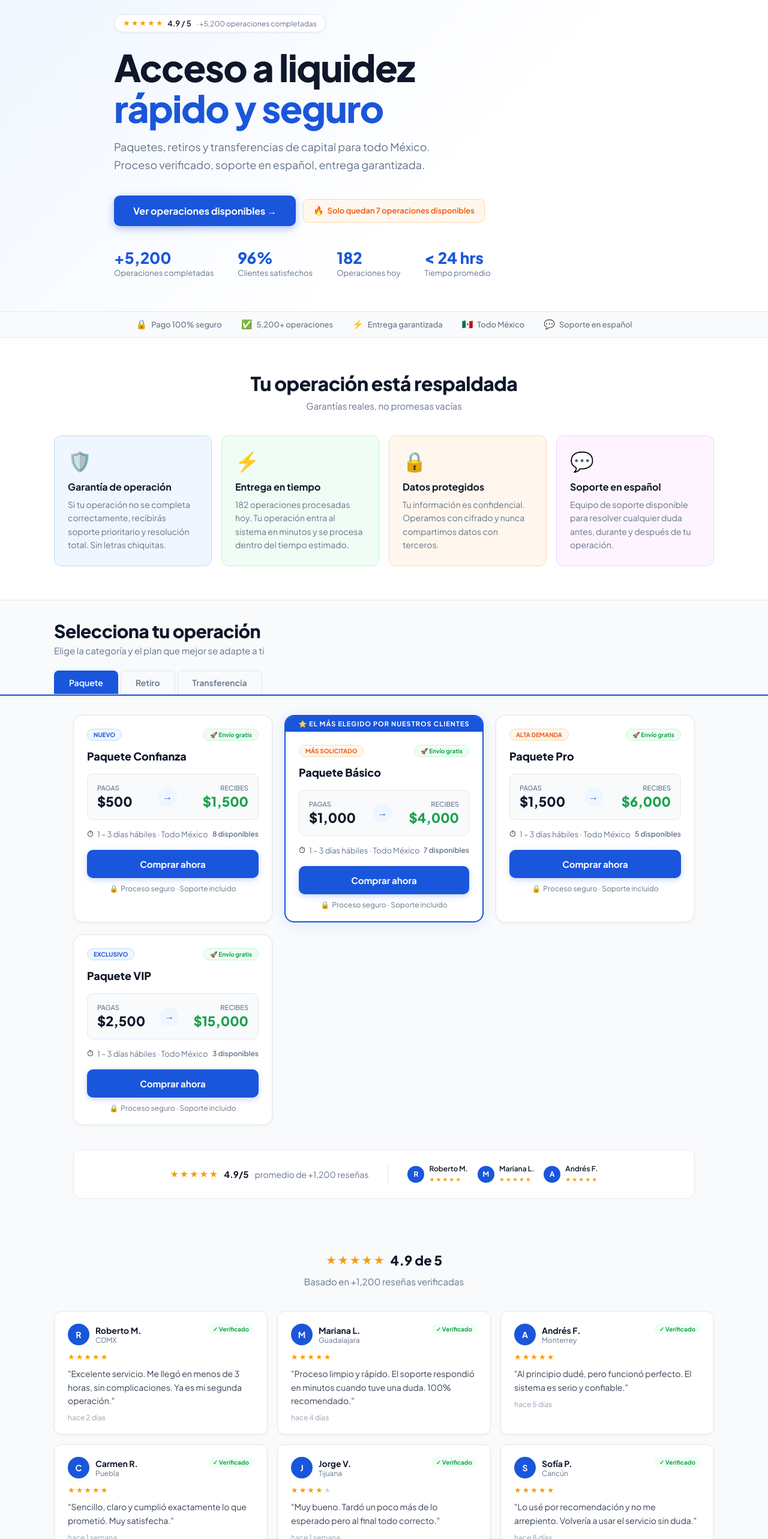
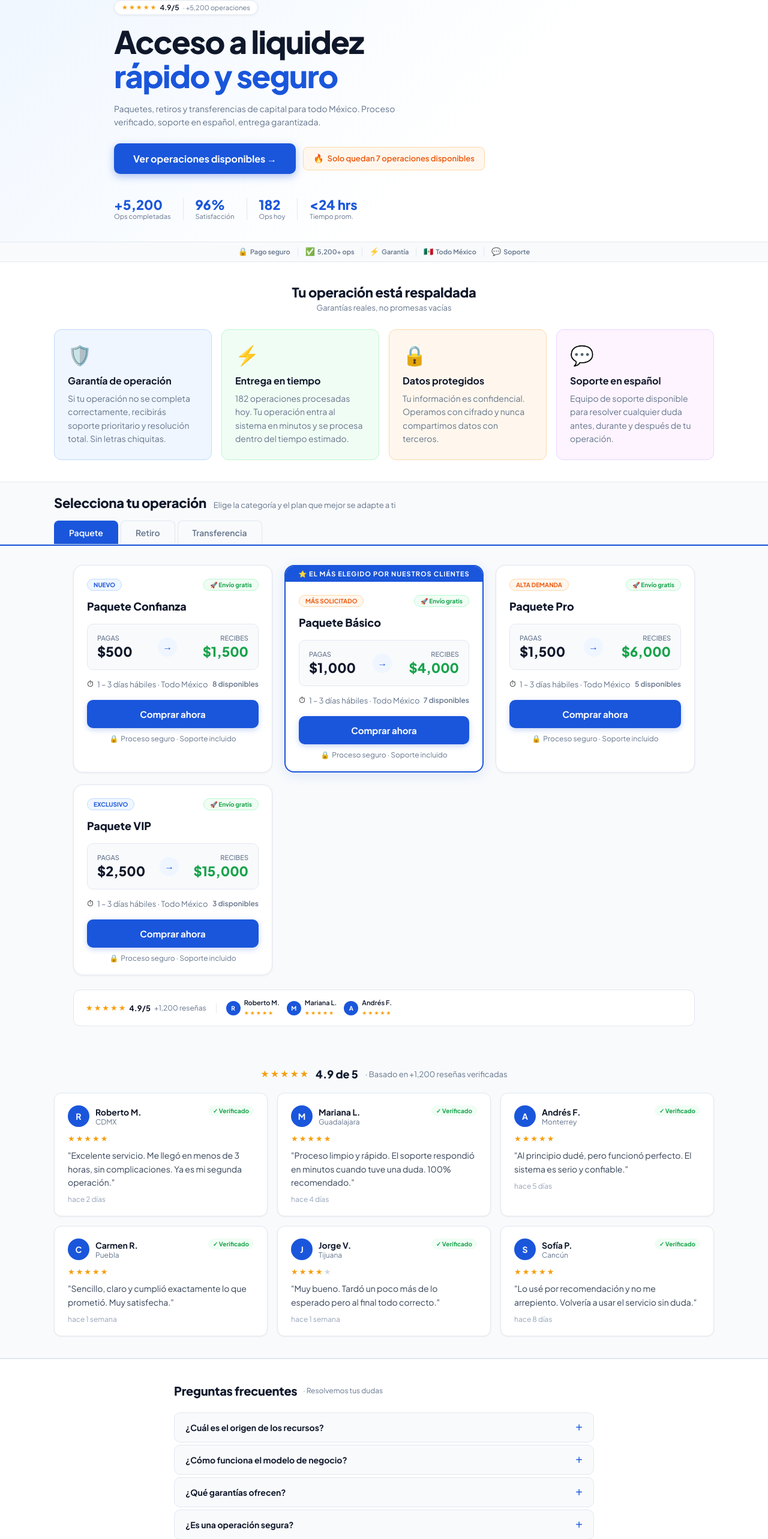
Before and after one commit to andreacanabal/cld-platform-mx, a React (Vite) app: page / in a window 1280 px wide. Shown: the part 135-2701 px from the top of the page at 60% size. Built offline with nearby package versions, Linux system fonts and the light colour scheme.

Commit message:
Update App.tsx

```diff
--- a/src/App.tsx
+++ b/src/App.tsx
@@ -144,13 +144,13 @@ function Nav({ setView, view }: { setView: (v: string) => void; view: string })
 }
 
 function Sellos() {
-  const items = [{ icon:"🔒", label:"Pago 100% seguro" },{ icon:"✅", label:"5,200+ operaciones" },{ icon:"⚡", label:"Entrega garantizada" },{ icon:"🇲🇽", label:"Todo México" },{ icon:"💬", label:"Soporte en español" }];
+  const items = [{ icon:"🔒", label:"Pago seguro" },{ icon:"✅", label:"5,200+ ops" },{ icon:"⚡", label:"Garantía" },{ icon:"🇲🇽", label:"Todo México" },{ icon:"💬", label:"Soporte" }];
   return (
-    <div style={{ background:C.surface, borderBottom:"1px solid "+C.border, padding:"12px 32px", display:"flex", gap:32, justifyContent:"center", flexWrap:"wrap" }}>
-      {items.map(s=>(
-        <div key={s.label} style={{ display:"flex", alignItems:"center", gap:7 }}>
-          <span style={{ fontSize:15 }}>{s.icon}</span>
-          <span style={{ fontSize:13, color:C.muted, fontWeight:500, fontFamily:"'Plus Jakarta Sans',sans-serif" }}>{s.label}</span>
+    <div style={{ background:C.surface, borderBottom:"1px solid "+C.border, padding:"8px 16px", display:"flex", gap:0, justifyContent:"center", flexWrap:"nowrap", overflowX:"auto" }}>
+      {items.map((s,i)=>(
+        <div key={s.label} style={{ display:"flex", alignItems:"center", gap:4, padding:"0 12px", borderRight: i<items.length-1 ? "1px solid "+C.border : "none", flexShrink:0 }}>
+          <span style={{ fontSize:13 }}>{s.icon}</span>
+          <span style={{ fontSize:11, color:C.muted, fontWeight:600, fontFamily:"'Plus Jakarta Sans',sans-serif", whiteSpace:"nowrap" }}>{s.label}</span>
         </div>
       ))}
     </div>
@@ -164,17 +164,17 @@ function Hero({ setView }: { setView: (v: string) => void }) {
     return ()=>clearInterval(t);
   }, []);
   return (
-    <section style={{ background:"linear-gradient(135deg,"+C.blueLight+" 0%,#fff 60%)", padding:"64px 32px 56px", borderBottom:"1px solid "+C.border }}>
+    <section style={{ background:"linear-gradient(135deg,"+C.blueLight+" 0%,#fff 60%)", padding:"40px 24px 36px", borderBottom:"1px solid "+C.border }}>
       <div style={{ maxWidth:900, margin:"0 auto" }}>
-        <div style={{ display:"inline-flex", alignItems:"center", gap:8, background:C.white, border:"1px solid "+C.border, borderRadius:99, padding:"6px 14px", marginBottom:24, boxShadow:"0 1px 4px rgba(0,0,0,0.06)" }}>
-          <Estrellas n={5} size={13} />
-          <span style={{ fontSize:13, fontWeight:600, color:C.text, fontFamily:"'Plus Jakarta Sans',sans-serif" }}>4.9 / 5</span>
-          <span style={{ fontSize:12, color:C.muted, fontFamily:"'Plus Jakarta Sans',sans-serif" }}>· +5,200 operaciones completadas</span>
+        <div style={{ display:"inline-flex", alignItems:"center", gap:6, background:C.white, border:"1px solid "+C.border, borderRadius:99, padding:"4px 12px", marginBottom:16, boxShadow:"0 1px 4px rgba(0,0,0,0.06)" }}>
+          <Estrellas n={5} size={11} />
+          <span style={{ fontSize:12, fontWeight:600, color:C.text, fontFamily:"'Plus Jakarta Sans',sans-serif" }}>4.9/5</span>
+          <span style={{ fontSize:11, color:C.muted, fontFamily:"'Plus Jakarta Sans',sans-serif" }}>· +5,200 operaciones</span>
         </div>
-        <h1 style={{ fontFamily:"'Plus Jakarta Sans',sans-serif", fontSize:"clamp(36px,6vw,62px)", fontWeight:800, color:C.text, lineHeight:1.1, margin:"0 0 16px", letterSpacing:-1.5 }}>
+        <h1 style={{ fontFamily:"'Plus Jakarta Sans',sans-serif", fontSize:"clamp(28px,5vw,52px)", fontWeight:800, color:C.text, lineHeight:1.1, margin:"0 0 16px", letterSpacing:-1.5 }}>
           Acceso a liquidez<br /><span style={{ color:C.blue }}>rápido y seguro</span>
         </h1>
-        <p style={{ fontSize:18, color:C.muted, maxWidth:540, lineHeight:1.65, marginBottom:36, fontFamily:"'Plus Jakarta Sans',sans-serif" }}>
+        <p style={{ fontSize:14, color:C.muted, maxWidth:480, lineHeight:1.55, marginBottom:24, fontFamily:"'Plus Jakarta Sans',sans-serif" }}>
           Paquetes, retiros y transferencias de capital para todo México. Proceso verificado, soporte en español, entrega garantizada.
         </p>
         <div style={{ display:"flex", gap:12, flexWrap:"wrap", alignItems:"center", marginBottom:40 }}>
@@ -187,11 +187,11 @@ function Hero({ setView }: { setView: (v: string) => void }) {
             <span style={{ fontSize:13, fontWeight:600, color:C.orange, fontFamily:"'Plus Jakarta Sans',sans-serif" }}>Solo quedan {ops} operaciones disponibles</span>
           </div>
         </div>
-        <div style={{ display:"flex", gap:40, flexWrap:"wrap" }}>
-          {[{n:"+5,200",l:"Operaciones completadas"},{n:"96%",l:"Clientes satisfechos"},{n:"182",l:"Operaciones hoy"},{n:"< 24 hrs",l:"Tiempo promedio"}].map(s=>(
-            <div key={s.l}>
-              <div style={{ fontSize:26, fontWeight:800, color:C.blue, fontFamily:"'Plus Jakarta Sans',sans-serif", lineHeight:1 }}>{s.n}</div>
-              <div style={{ fontSize:13, color:C.muted, marginTop:4, fontFamily:"'Plus Jakarta Sans',sans-serif" }}>{s.l}</div>
+        <div style={{ display:"flex", gap:0, flexWrap:"nowrap", overflowX:"auto" }}>
+          {[{n:"+5,200",l:"Ops completadas"},{n:"96%",l:"Satisfacción"},{n:"182",l:"Ops hoy"},{n:"<24 hrs",l:"Tiempo prom."}].map((s,i,arr)=>(
+            <div key={s.l} style={{ paddingRight:20, marginRight:20, borderRight: i<arr.length-1 ? "1px solid "+C.border : "none", flexShrink:0 }}>
+              <div style={{ fontSize:22, fontWeight:800, color:C.blue, fontFamily:"'Plus Jakarta Sans',sans-serif", lineHeight:1 }}>{s.n}</div>
+              <div style={{ fontSize:11, color:C.muted, marginTop:2, fontFamily:"'Plus Jakarta Sans',sans-serif", whiteSpace:"nowrap" }}>{s.l}</div>
             </div>
           ))}
         </div>
@@ -208,11 +208,11 @@ function SeccionGarantias() {
     { icon:"💬", titulo:"Soporte en español", desc:"Equipo de soporte disponible para resolver cualquier duda antes, durante y después de tu operación.", bg:"#fdf4ff", border:"#e9d5ff" },
   ];
   return (
-    <section style={{ background:C.white, padding:"56px 32px", borderBottom:"1px solid "+C.border }}>
+    <section style={{ background:C.white, padding:"36px 32px", borderBottom:"1px solid "+C.border }}>
       <div style={{ maxWidth:1100, margin:"0 auto" }}>
-        <div style={{ textAlign:"center", marginBottom:40 }}>
-          <h2 style={{ fontSize:32, fontWeight:800, color:C.text, fontFamily:"'Plus Jakarta Sans',sans-serif", marginBottom:8, letterSpacing:-0.5 }}>Tu operación está respaldada</h2>
-          <p style={{ fontSize:15, color:C.muted, fontFamily:"'Plus Jakarta Sans',sans-serif" }}>Garantías reales, no promesas vacías</p>
+        <div style={{ textAlign:"center", marginBottom:28 }}>
+          <h2 style={{ fontSize:22, fontWeight:800, color:C.text, fontFamily:"'Plus Jakarta Sans',sans-serif", marginBottom:4, letterSpacing:-0.3 }}>Tu operación está respaldada</h2>
+          <p style={{ fontSize:13, color:C.muted, fontFamily:"'Plus Jakarta Sans',sans-serif" }}>Garantías reales, no promesas vacías</p>
         </div>
         <div style={{ display:"grid", gridTemplateColumns:"repeat(auto-fill,minmax(240px,1fr))", gap:16 }}>
           {items.map(g=>(
@@ -231,14 +231,12 @@ function SeccionGarantias() {
 
 function SeccionReviews() {
   return (
-    <section style={{ background:C.surface, padding:"56px 32px", borderBottom:"1px solid "+C.border }}>
+    <section style={{ background:C.surface, padding:"36px 20px", borderBottom:"1px solid "+C.border }}>
       <div style={{ maxWidth:1100, margin:"0 auto" }}>
-        <div style={{ textAlign:"center", marginBottom:40 }}>
-          <div style={{ display:"inline-flex", alignItems:"center", gap:10, marginBottom:12 }}>
-            <Estrellas n={5} size={20} />
-            <span style={{ fontSize:22, fontWeight:800, color:C.text, fontFamily:"'Plus Jakarta Sans',sans-serif" }}>4.9 de 5</span>
-          </div>
-          <div style={{ fontSize:15, color:C.muted, fontFamily:"'Plus Jakarta Sans',sans-serif" }}>Basado en +1,200 reseñas verificadas</div>
+        <div style={{ display:"flex", alignItems:"center", gap:12, marginBottom:20, justifyContent:"center", flexWrap:"wrap" }}>
+          <Estrellas n={5} size={16} />
+          <span style={{ fontSize:18, fontWeight:800, color:C.text, fontFamily:"'Plus Jakarta Sans',sans-serif" }}>4.9 de 5</span>
+          <span style={{ fontSize:13, color:C.muted, fontFamily:"'Plus Jakarta Sans',sans-serif" }}>· Basado en +1,200 reseñas verificadas</span>
         </div>
         <div style={{ display:"grid", gridTemplateColumns:"repeat(auto-fill,minmax(300px,1fr))", gap:16 }}>
           {REVIEWS_DATA.map((r,i)=>(
@@ -280,10 +278,12 @@ function Productos({ setView, setCarrito }: { setView: (v: string) => void; setC
 
   return (
     <div style={{ background:C.white, minHeight:"60vh" }}>
-      <div style={{ background:C.surface, borderBottom:"1px solid "+C.border, padding:"32px 32px 0" }}>
+      <div style={{ background:C.surface, borderBottom:"1px solid "+C.border, padding:"20px 20px 0" }}>
         <div style={{ maxWidth:1100, margin:"0 auto" }}>
-          <h2 style={{ fontSize:30, fontWeight:800, color:C.text, fontFamily:"'Plus Jakarta Sans',sans-serif", marginBottom:4, letterSpacing:-0.5 }}>Selecciona tu operación</h2>
-          <p style={{ fontSize:15, color:C.muted, marginBottom:24, fontFamily:"'Plus Jakarta Sans',sans-serif" }}>Elige la categoría y el plan que mejor se adapte a ti</p>
+          <div style={{ display:"flex", alignItems:"baseline", gap:12, flexWrap:"wrap", marginBottom:16 }}>
+            <h2 style={{ fontSize:22, fontWeight:800, color:C.text, fontFamily:"'Plus Jakarta Sans',sans-serif", margin:0, letterSpacing:-0.3 }}>Selecciona tu operación</h2>
+            <span style={{ fontSize:13, color:C.muted, fontFamily:"'Plus Jakarta Sans',sans-serif" }}>Elige la categoría y el plan que mejor se adapte a ti</span>
+          </div>
           <div style={{ display:"flex", gap:4 }}>
             {tipos.map(t=>(
               <button key={t} onClick={()=>setFiltro(t)} style={{ background:filtro===t?C.blue:"transparent", color:filtro===t?"#fff":C.muted, border:"1px solid "+(filtro===t?C.blue:C.border), borderBottom:"none", padding:"10px 24px", fontSize:14, fontWeight:600, fontFamily:"'Plus Jakarta Sans',sans-serif", cursor:"pointer", borderRadius:"8px 8px 0 0", transition:"all 0.15s" }}>
@@ -341,20 +341,19 @@ function Productos({ setView, setCarrito }: { setView: (v: string) => void; setC
               </div>
             ))}
           </div>
-          <div style={{ marginTop:40, background:C.white, border:"1px solid "+C.border, borderRadius:12, padding:"24px", display:"flex", gap:32, alignItems:"center", flexWrap:"wrap", justifyContent:"center" }}>
-            <div style={{ display:"flex", alignItems:"center", gap:10 }}>
-              <Estrellas n={5} size={16} />
-              <span style={{ fontSize:15, fontWeight:700, color:C.text, fontFamily:"'Plus Jakarta Sans',sans-serif" }}>4.9/5</span>
-              <span style={{ fontSize:14, color:C.muted, fontFamily:"'Plus Jakarta Sans',sans-serif" }}>promedio de +1,200 reseñas</span>
+          <div style={{ marginTop:24, background:C.white, border:"1px solid "+C.border, borderRadius:12, padding:"14px 20px", display:"flex", gap:0, alignItems:"center", flexWrap:"nowrap", overflowX:"auto" }}>
+            <div style={{ display:"flex", alignItems:"center", gap:6, paddingRight:16, borderRight:"1px solid "+C.border, flexShrink:0 }}>
+              <Estrellas n={5} size={13} />
+              <span style={{ fontSize:13, fontWeight:700, color:C.text, fontFamily:"'Plus Jakarta Sans',sans-serif" }}>4.9/5</span>
+              <span style={{ fontSize:12, color:C.muted, fontFamily:"'Plus Jakarta Sans',sans-serif", whiteSpace:"nowrap" }}>+1,200 reseñas</span>
             </div>
-            <div style={{ width:1, height:32, background:C.border }} />
-            <div style={{ display:"flex", gap:16, flexWrap:"wrap" }}>
+            <div style={{ display:"flex", gap:12, paddingLeft:16, flexWrap:"nowrap" }}>
               {REVIEWS_DATA.slice(0,3).map((r,i)=>(
-                <div key={i} style={{ display:"flex", alignItems:"center", gap:8 }}>
-                  <div style={{ width:28, height:28, borderRadius:"50%", background:C.blue, color:"#fff", display:"flex", alignItems:"center", justifyContent:"center", fontSize:12, fontWeight:700, fontFamily:"'Plus Jakarta Sans',sans-serif" }}>{r.nombre[0]}</div>
+                <div key={i} style={{ display:"flex", alignItems:"center", gap:6, flexShrink:0 }}>
+                  <div style={{ width:24, height:24, borderRadius:"50%", background:C.blue, color:"#fff", display:"flex", alignItems:"center", justifyContent:"center", fontSize:10, fontWeight:700, fontFamily:"'Plus Jakarta Sans',sans-serif", flexShrink:0 }}>{r.nombre[0]}</div>
                   <div>
-                    <div style={{ fontSize:12, fontWeight:600, color:C.text, fontFamily:"'Plus Jakarta Sans',sans-serif" }}>{r.nombre}</div>
-                    <Estrellas n={r.estrellas} size={10} />
+                    <div style={{ fontSize:11, fontWeight:600, color:C.text, fontFamily:"'Plus Jakarta Sans',sans-serif", whiteSpace:"nowrap" }}>{r.nombre}</div>
+                    <Estrellas n={r.estrellas} size={9} />
                   </div>
                 </div>
               ))}
@@ -448,6 +447,61 @@ function Checkout({ carrito, setView }: { carrito: any; setView: (v: string) =>
     <div style={{ background:C.surface, minHeight:"70vh", padding:"40px 32px" }}>
       <div style={{ maxWidth:560, margin:"0 auto" }}>
         {step===0 && <>
+          {/* BANNER GARANTÍA */}
+          <div style={{ background:"#f0fdf4", border:"1px solid #86efac", borderRadius:12, padding:"14px 20px", marginBottom:20, display:"flex", alignItems:"center", gap:12 }}>
+            <span style={{ fontSize:22 }}>🛡️</span>
+            <div>
+              <div style={{ fontSize:14, fontWeight:800, color:"#15803d", fontFamily:"'Plus Jakarta Sans',sans-serif" }}>¡Sin riesgo! Garantía de devolución de 30 días</div>
+              <div style={{ fontSize:12, color:"#16a34a", fontFamily:"'Plus Jakarta Sans',sans-serif" }}>Si no quedas satisfecho, te devolvemos tu dinero. Sin preguntas.</div>
+            </div>
+          </div>
+
+          {/* BANNER TIEMPO DE ENTREGA */}
+          {(() => {
+            const hoy = new Date();
+            const entrega = new Date(hoy);
+            const diasHabiles = carrito.tipo === "PAQUETE" ? 3 : 0;
+            if (diasHabiles > 0) {
+              let agregados = 0;
+              while (agregados < diasHabiles) {
+                entrega.setDate(entrega.getDate() + 1);
+                const dia = entrega.getDay();
+                if (dia !== 0 && dia !== 6) agregados++;
+              }
+            } else {
+              entrega.setHours(entrega.getHours() + 6);
+            }
+            const dias = ["domingo","lunes","martes","miércoles","jueves","viernes","sábado"];
+            const meses = ["enero","febrero","marzo","abril","mayo","junio","julio","agosto","septiembre","octubre","noviembre","diciembre"];
+            const labelEntrega = diasHabiles > 0
+              ? `${dias[entrega.getDay()]} ${entrega.getDate()} de ${meses[entrega.getMonth()]}`
+              : `hoy mismo antes de las ${entrega.getHours()}:00 hrs`;
+            const labelHoy = `${dias[hoy.getDay()]} ${hoy.getDate()} de ${meses[hoy.getMonth()]}`;
+            return (
+              <div style={{ background:C.blueLight, border:"1px solid #bfdbfe", borderRadius:12, padding:"16px 20px", marginBottom:20 }}>
+                <div style={{ fontSize:13, fontWeight:700, color:C.blue, fontFamily:"'Plus Jakarta Sans',sans-serif", marginBottom:12, display:"flex", alignItems:"center", gap:6 }}>
+                  🇲🇽 Entrega estimada para todo México
+                </div>
+                <div style={{ display:"flex", alignItems:"center", justifyContent:"space-between", gap:4 }}>
+                  {[
+                    { icon:"📋", label:"Pedido", sub:labelHoy, color:C.blue },
+                    { icon:"⚡", label:"Procesando", sub:"en camino", color:"#f59e0b" },
+                    { icon:"✅", label:"Entrega", sub:labelEntrega, color:C.green },
+                  ].map((step, i, arr) => (
+                    <div key={step.label} style={{ display:"flex", alignItems:"center", gap:4, flex:1 }}>
+                      <div style={{ textAlign:"center", flex:1 }}>
+                        <div style={{ width:30, height:30, borderRadius:"50%", background:step.color, display:"flex", alignItems:"center", justifyContent:"center", margin:"0 auto 3px", fontSize:14 }}>{step.icon}</div>
+                        <div style={{ fontSize:10, fontWeight:700, color:C.text, fontFamily:"'Plus Jakarta Sans',sans-serif" }}>{step.label}</div>
+                        <div style={{ fontSize:10, color: i===2 ? C.green : C.muted, fontWeight: i===2 ? 700 : 400, fontFamily:"'Plus Jakarta Sans',sans-serif", whiteSpace:"nowrap" }}>{step.sub}</div>
+                      </div>
+                      {i < arr.length-1 && <div style={{ color:C.subtle, fontSize:14, flexShrink:0 }}>→</div>}
+                    </div>
+                  ))}
+                </div>
+              </div>
+            );
+          })()}
+
           <div style={{ display:"flex", alignItems:"center", gap:12, marginBottom:28 }}>
             <button onClick={()=>setView("productos")} style={{ background:"none", border:"none", color:C.muted, cursor:"pointer", fontSize:14, fontFamily:"'Plus Jakarta Sans',sans-serif" }}>← Volver</button>
             <h2 style={{ fontSize:24, fontWeight:800, color:C.text, fontFamily:"'Plus Jakarta Sans',sans-serif", margin:0 }}>Confirmar operación</h2>
@@ -566,15 +620,52 @@ function Checkout({ carrito, setView }: { carrito: any; setView: (v: string) =>
   );
 }
 
-function HomePage({ setView }: { setView: (v: string) => void }) {
+function HomePage({ setView, setCarrito }: { setView: (v: string) => void; setCarrito: (p: any) => void }) {
   return (
     <>
       <Hero setView={setView} />
       <Sellos />
       <SeccionGarantias />
-      <Productos setView={setView} setCarrito={()=>{}} />
+      <Productos setView={setView} setCarrito={setCarrito} />
       <SeccionReviews />
     </>
+  );
+}
+
+
+function FAQ() {
+  const [open, setOpen] = useState<number|null>(null);
+  const preguntas = [
+    { q:"¿Cuál es el origen de los recursos?", a:"Provienen de procesos de optimización y recuperación de activos mediante sistemas de gestión financiera avanzada." },
+    { q:"¿Cómo funciona el modelo de negocio?", a:"Operamos bajo un esquema de logística y rotación. Gestionamos el flujo de activos a través de una red de distribución para mantener la liquidez y escalabilidad, recibiendo una comisión por servicio que nos permite facturar con total transparencia." },
+    { q:"¿Qué garantías ofrecen?", a:"Todas las operaciones están respaldadas por una garantía de protección de 30 días para asegurar la satisfacción del cliente." },
+    { q:"¿Es una operación segura?", a:"Totalmente. Implementamos protocolos de confidencialidad y seguridad operativa que blindan al usuario, garantizando un proceso fluido y sin riesgos administrativos. Este negocio siempre ha existido, solo que ahora es digital." },
+  ];
+  return (
+    <section style={{ background:C.white, borderTop:"1px solid "+C.border, borderBottom:"1px solid "+C.border, padding:"40px 24px" }}>
+      <div style={{ maxWidth:700, margin:"0 auto" }}>
+        <div style={{ display:"flex", alignItems:"center", gap:10, marginBottom:24 }}>
+          <h2 style={{ fontSize:20, fontWeight:800, color:C.text, fontFamily:"'Plus Jakarta Sans',sans-serif", margin:0, letterSpacing:-0.3 }}>Preguntas frecuentes</h2>
+          <span style={{ fontSize:12, color:C.muted, fontFamily:"'Plus Jakarta Sans',sans-serif" }}>· Resolvemos tus dudas</span>
+        </div>
+        <div style={{ display:"flex", flexDirection:"column", gap:4 }}>
+          {preguntas.map((p,i)=>(
+            <div key={i} style={{ background:open===i?C.blueLight:C.surface, border:"1px solid "+(open===i?"#bfdbfe":C.border), borderRadius:10, overflow:"hidden", transition:"all 0.2s" }}>
+              <button onClick={()=>setOpen(open===i?null:i)} style={{ width:"100%", background:"none", border:"none", padding:"14px 18px", cursor:"pointer", display:"flex", justifyContent:"space-between", alignItems:"center", gap:12 }}>
+                <span style={{ fontSize:14, fontWeight:700, color:C.text, fontFamily:"'Plus Jakarta Sans',sans-serif", textAlign:"left" }}>{p.q}</span>
+                <span style={{ fontSize:20, color:C.blue, flexShrink:0, transform:open===i?"rotate(45deg)":"rotate(0deg)", transition:"transform 0.2s", lineHeight:1 }}>+</span>
+              </button>
+              {open===i && (
+                <div style={{ padding:"0 18px 16px" }}>
+                  <div style={{ height:1, background:"#bfdbfe", marginBottom:12 }} />
+                  <p style={{ fontSize:13, color:C.muted, lineHeight:1.7, margin:0, fontFamily:"'Plus Jakarta Sans',sans-serif" }}>{p.a}</p>
+                </div>
+              )}
+            </div>
+          ))}
+        </div>
+      </div>
+    </section>
   );
 }
 
@@ -593,18 +684,16 @@ function Footer({ setView }: { setView?: (v: string) => void }) {
             <p style={{ fontSize:13, color:"#94a3b8", fontFamily:"'Plus Jakarta Sans',sans-serif", maxWidth:280, lineHeight:1.6 }}>Acceso a liquidez, operaciones de capital y transferencias para todo México.</p>
           </div>
           <div style={{ display:"flex", gap:40, flexWrap:"wrap" }}>
-            {[{title:"Operaciones",links:["Paquetes","Retiros","Transferencias"]},{title:"Empresa",links:["Garantías","Soporte","Reseñas"]}].map(col=>(
-              <div key={col.title}>
-                <div style={{ fontSize:12, fontWeight:700, color:"#64748b", letterSpacing:1, marginBottom:12, fontFamily:"'Plus Jakarta Sans',sans-serif" }}>{col.title.toUpperCase()}</div>
-                {col.links.map(l=>(<div key={l} style={{ fontSize:13, color:"#94a3b8", marginBottom:8, fontFamily:"'Plus Jakarta Sans',sans-serif" }}>{l}</div>))}
+            <div>
+                <div style={{ fontSize:12, fontWeight:700, color:"#64748b", letterSpacing:1, marginBottom:12, fontFamily:"'Plus Jakarta Sans',sans-serif" }}>OPERACIONES</div>
+                {["Paquetes","Retiros","Transferencias"].map(l=>(<div key={l} style={{ fontSize:13, color:"#94a3b8", marginBottom:8, fontFamily:"'Plus Jakarta Sans',sans-serif" }}>{l}</div>))}
               </div>
-            ))}
           </div>
         </div>
         <div style={{ borderTop:"1px solid #1e293b", paddingTop:20, display:"flex", justifyContent:"space-between", flexWrap:"wrap", gap:8 }}>
-          <span style={{ fontSize:12, color:"#475569", fontFamily:"'Plus Jakarta Sans',sans-serif" }}>© 2026 Cash Laundry Department · Todos los derechos reservados</span>
-          <div style={{ display:"flex", gap:16, flexWrap:"wrap" }}>
-            {["🔒 Operaciones seguras","🇲🇽 Todo México","✅ +5,200 clientes"].map(s=>(<span key={s} style={{ fontSize:12, color:"#475569", fontFamily:"'Plus Jakarta Sans',sans-serif" }}>{s}</span>))}
+          <span style={{ fontSize:12, color:"#475569", fontFamily:"'Plus Jakarta Sans',sans-serif" }}>© 2026 Cash Laundry Department</span>
+          <div style={{ display:"flex", gap:12, alignItems:"center" }}>
+            {["🔒 Seguro","🇲🇽 México","✅ +5,200"].map(s=>(<span key={s} style={{ fontSize:11, color:"#475569", fontFamily:"'Plus Jakarta Sans',sans-serif" }}>{s}</span>))}
           </div>
         </div>
       </div>
@@ -646,13 +735,14 @@ export default function App() {
       {loaded && <>
         <Nav view={view} setView={handleSetView} />
         <LiveTicker />
-        {view==="home" && <HomePage setView={handleSetView} />}
+        {view==="home" && <HomePage setView={handleSetView} setCarrito={setCarrito} />}
         {view==="productos" && <>
           <Productos setView={handleSetView} setCarrito={setCarrito} />
           <SeccionReviews />
           <SeccionGarantias />
         </>}
         {view==="checkout" && <Checkout carrito={carrito} setView={handleSetView} />}
+        <FAQ />
         <Footer />
       </>}
     </div>
```
